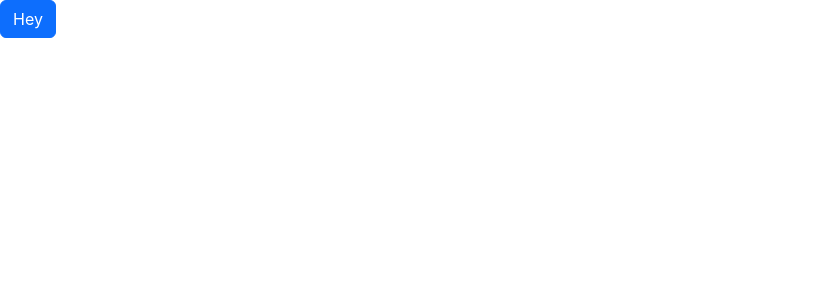
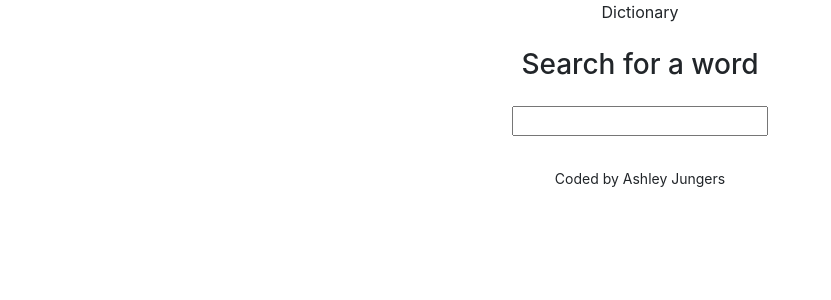
Before and after one commit to AshJungers/dictionary-project, a React (Create React App) app: page / in a window 1280 px wide. Shown: the top 300 px of the page, without its empty margins (0-831 px from the left). Built offline with nearby package versions, Linux system fonts and the light colour scheme.

Commit message:
Updated App
Added new component - added form and states.

```diff
--- a/src/App.css
+++ b/src/App.css
@@ -0,0 +1,12 @@
+.App-header {
+  text-align: center;
+}
+
+.App-footer {
+  text-align: center;
+  margin: 30px 0;
+}
+
+.App h3 {
+  text-align: center;
+}
--- a/src/App.js
+++ b/src/App.js
@@ -1,12 +1,17 @@
+import Dictionary from "./Dictionary";
 import "./App.css";
 
 export default function App() {
   return (
     <div className="App">
-      <header className="App-header"></header>
-      <a href="#" className="btn btn-primary">
-        Hey
-      </a>
+      <div className="container">
+        <header className="App-header mb-4">Dictionary</header>
+        <h3 className="mb-4">Search for a word</h3>
+        <Dictionary />
+        <footer className="App-footer">
+          <small>Coded by Ashley Jungers</small>
+        </footer>
+      </div>
     </div>
   );
 }
--- /dev/null
+++ b/src/Dictionary.css
@@ -0,0 +1,7 @@
+.Dictionary {
+  text-align: center;
+}
+
+.Dictionary form {
+  text-align: center;
+}
--- /dev/null
+++ b/src/Dictionary.js
@@ -0,0 +1,23 @@
+import React, { useState } from "react";
+import "./Dictionary.css";
+
+export default function Dictionary() {
+  let [keyword, setKeyword] = useState("");
+
+  function search(event) {
+    event.preventDefault();
+    alert(`Your word was ${keyword}`);
+  }
+
+  function handleKeywordChange(event) {
+    setKeyword(event.target.value);
+  }
+
+  return (
+    <div className="Dictionary">
+      <form onSubmit={search}>
+        <input type="search" onChange={handleKeywordChange} />
+      </form>
+    </div>
+  );
+}
```
